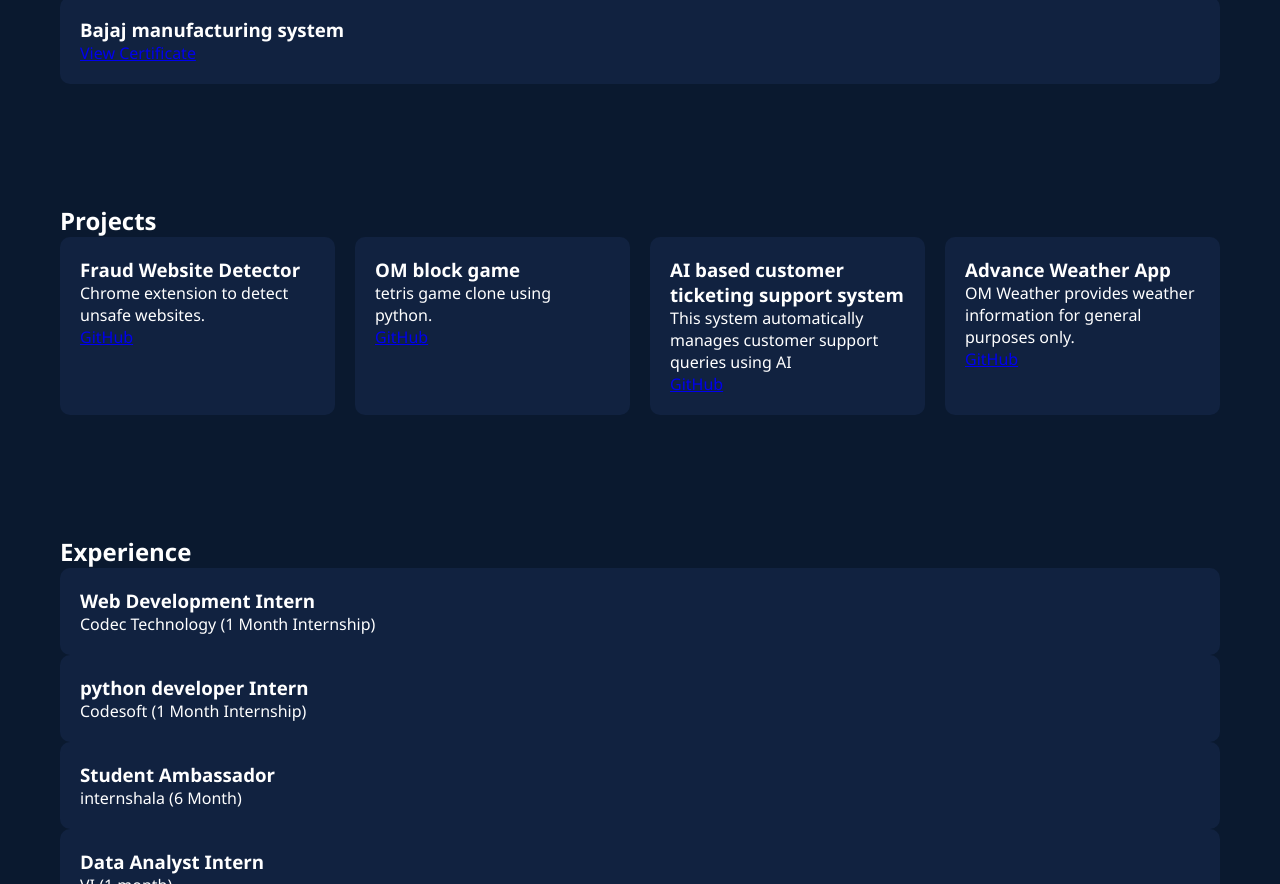
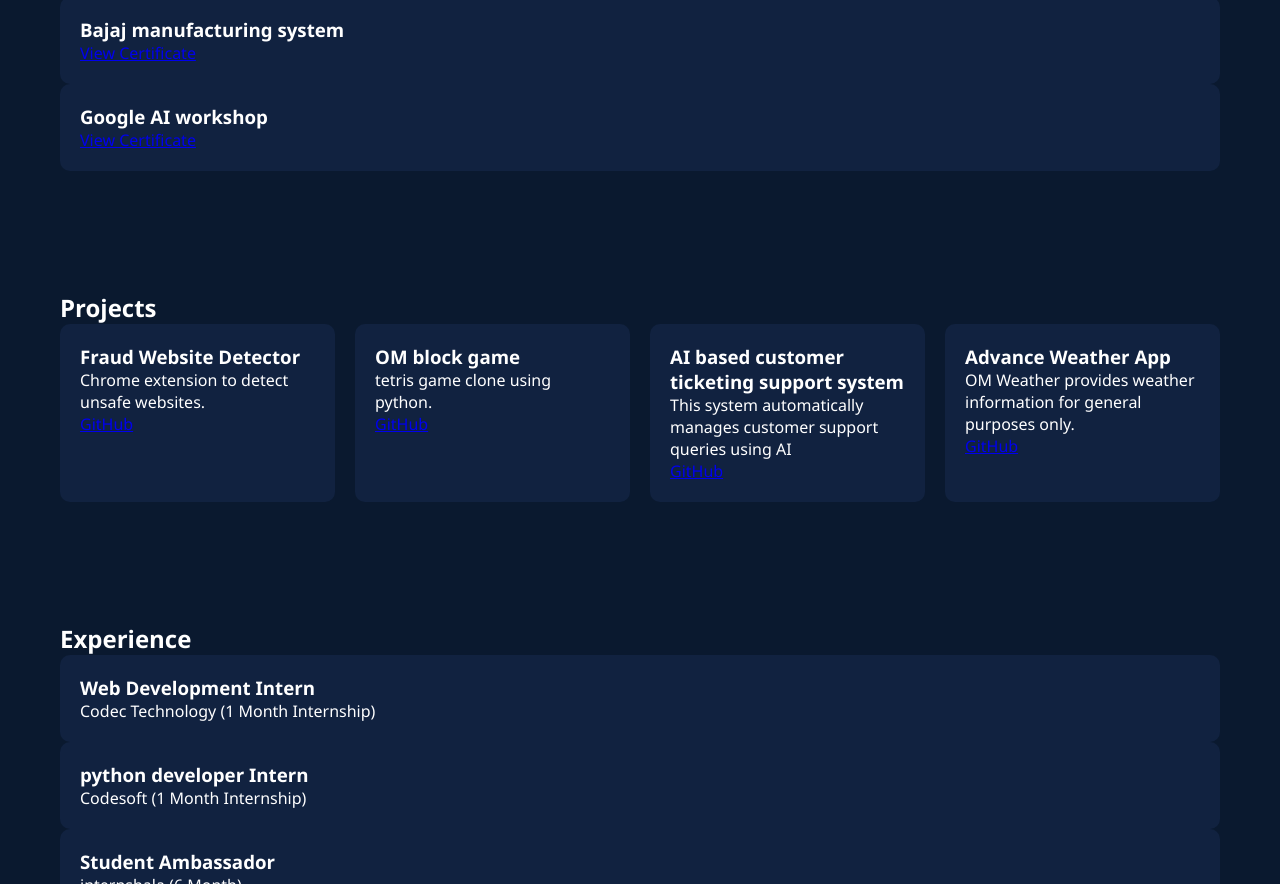
Before and after one commit to Omkesh599/omkesh-portfolio, a plain HTML site: page index.html in a window 1280 px wide. Shown: the part 1404-2288 px from the top of the page. Drawn offline with Linux system fonts and the light colour scheme.

Commit message:
Update index.html

```diff
--- a/index.html
+++ b/index.html
@@ -74,7 +74,7 @@
     <div class="grid">
         <div class="card">
             <h3>Python Certificate</h3>
-            <a href="https://media.licdn.com/dms/image/v2/D562DAQFRxR5STFo69A/profile-treasury-image-shrink_1920_1920/B56ZdsUmdQHQAc-/0/1749869030768?e=1775473200&v=beta&t=JEQ_w30pO1AttKLW85AxpPejrfyueQ4iogyx7MIIGJU" target="_blank">View Certificate</a>
+            <a href="https://media.licdn.com/dms/image/v2/D562DAQFRxR5STFo69A/profile-treasury-image-shrink_1920_1920/B56ZdsUmdQHQAc-/0/1749869030768?e=1791828000&v=beta&t=eMeTatjuybeUfFSA9adw3eAMoZJCFeWXZSyoMGyz6EA" target="_blank">View Certificate</a>
         </div>
 
         <div class="card">
@@ -83,11 +83,11 @@
         </div>
         <div class="card">
             <h3>C and c++</h3>
-            <a herf="https://media.licdn.com/dms/image/v2/D562DAQFkjjvPVofL-A/profile-treasury-image-shrink_8192_8192/B56ZdsayS2GQAg-/0/1749870652788?e=1775473200&v=beta&t=FMEsRjem6EvsR6L3T8FpZj6OWlyFuDPfcGXpAsi6CGU" target="_blank">View Certificate</a>
+            <a herf="https://media.licdn.com/dms/image/v2/D562DAQFkjjvPVofL-A/profile-treasury-image-shrink_8192_8192/B56ZdsayS2GQAg-/0/1749870652788?e=1791828000&v=beta&t=iSSWUNeFL_LW28JYBiPJlmSgBIXQ_OHtpEB6PJRxu5E" target="_blank">View Certificate</a>
         </div>
         <div class="card">
             <h3>AI for beginners</h3>
-            <a href="https://media.licdn.com/dms/image/v2/D562DAQHSzek7SlyFxQ/profile-treasury-image-shrink_1280_1280/B56ZhUflN0HUAU-/0/1753764223711?e=1775473200&v=beta&t=QEhAmP1Jwa2kuDs7NPevZSMlV6Iw7wmv3aRytf03FJA" target="_blank">View Certificate</a>
+            <a href="https://media.licdn.com/dms/image/v2/D562DAQHSzek7SlyFxQ/profile-treasury-image-shrink_1280_1280/B56ZhUflN0HUAU-/0/1753764223711?e=1791828000&v=beta&t=fZoZ_RXYouEuldd4M61L48U4vh_cx1AofPX6XDTV0ME" target="_blank">View Certificate</a>
         </div>
          <div class="card">
             <h3>Gen AI</h3>
@@ -97,6 +97,10 @@
          <div class="card">
             <h3>Bajaj manufacturing system</h3>
             <a href="https://media.licdn.com/dms/image/v2/D562DAQGpOWjGIvE04w/profile-treasury-image-shrink_1920_1920/B56Zm31G6JG4Ac-/0/1759725778332?e=1791828000&v=beta&t=M-8aAbBfFvX1MtdppwJ7uAfqvOjIV7g9hVZBdSmqvnY" target="_blank">View Certificate</a>
+        </div>
+    <div class="card">
+            <h3>Google AI workshop</h3>
+            <a href="https://media.licdn.com/dms/image/v2/D562DAQG7fTdnvj5z0A/profile-treasury-image-shrink_1920_1920/B56Zj3DRddH8Ag-/0/1756491489386?e=1791828000&v=beta&t=Nzma-uK05Di2EIK1Niul1k0RpuJl6mnKfA0irYyP7dg" target="_blank">View Certificate</a>
         </div>
     </div>
 </section>
```
